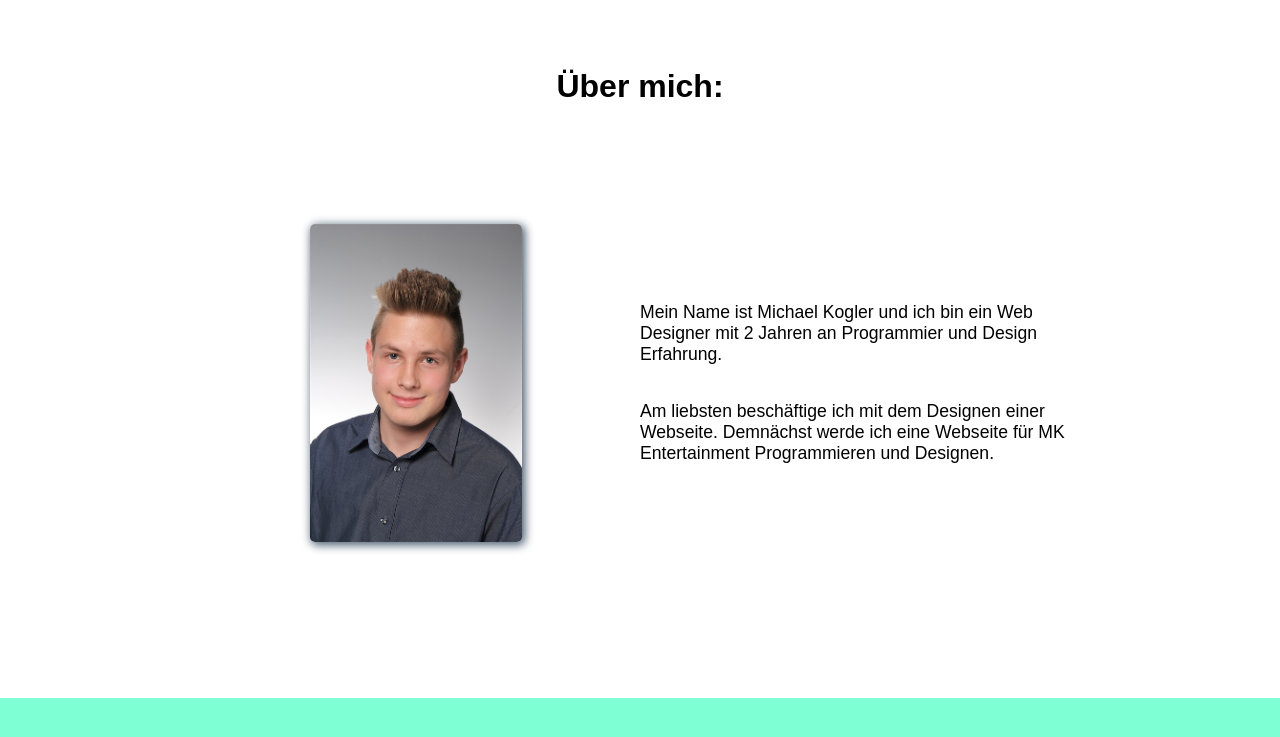
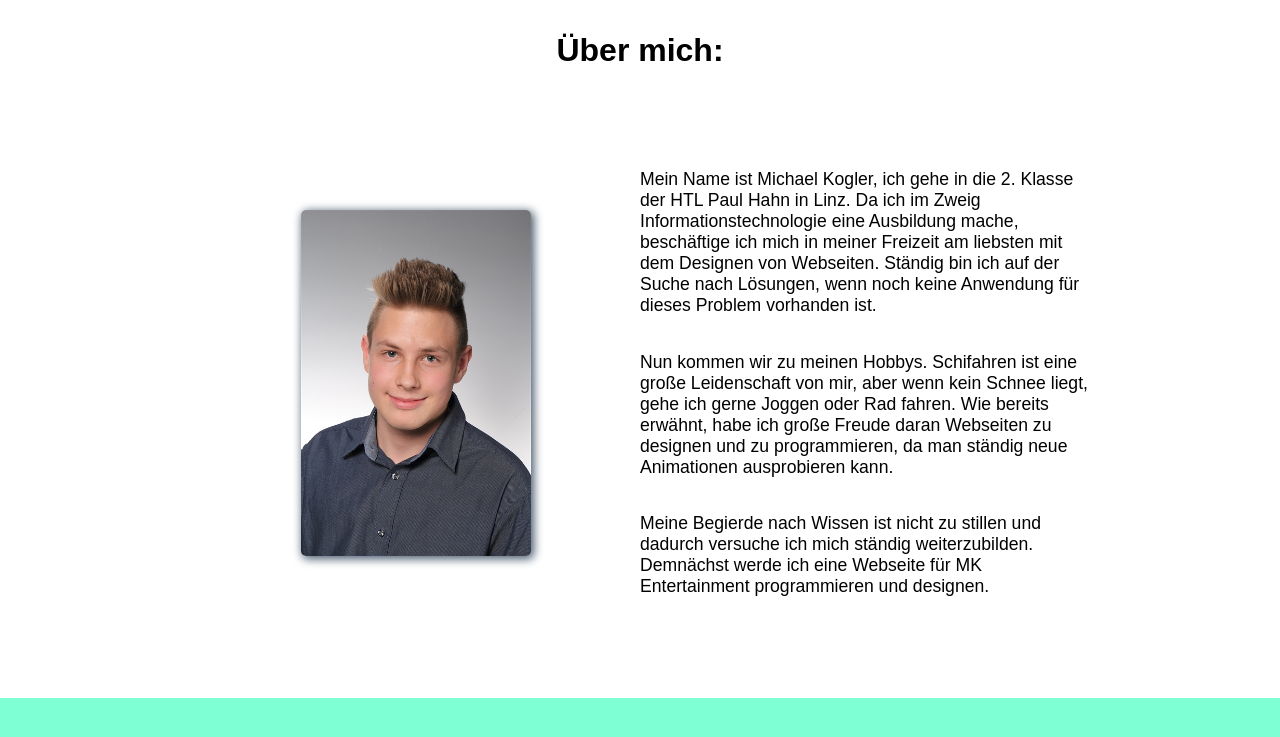
Before and after one commit to Koglmi/koglermichael, a plain HTML site: page index.html in a window 1280 px wide. Shown: the part 822-1559 px from the top of the page. Drawn offline with Linux system fonts and the light colour scheme.

Commit message:
about me text

```diff
--- a/index.html
+++ b/index.html
@@ -49,10 +49,13 @@
                 </div>
                 <div class="partAbout">
                     <p>
-                        Mein Name ist Michael Kogler und ich bin ein Web Designer mit 2 Jahren an Programmier und Design Erfahrung.
+                    Mein Name ist Michael Kogler, ich gehe in die 2. Klasse der HTL Paul Hahn in Linz. Da ich im Zweig Informationstechnologie eine Ausbildung mache, beschäftige ich mich in meiner Freizeit am liebsten mit dem Designen von Webseiten. Ständig bin ich auf der Suche nach Lösungen, wenn noch keine Anwendung für dieses Problem vorhanden ist.
                     </p>
                     <p>
-                        Am liebsten beschäftige ich mit dem Designen einer Webseite. Demnächst werde ich eine Webseite für MK Entertainment Programmieren und Designen.
+                        Nun kommen wir zu meinen Hobbys. Schifahren ist eine große Leidenschaft von mir, aber wenn kein Schnee liegt, gehe ich gerne Joggen oder Rad fahren. Wie bereits erwähnt, habe ich große Freude daran Webseiten zu designen und zu programmieren, da man ständig neue Animationen ausprobieren kann.
+                    </p>
+                    <p>
+                        Meine Begierde nach Wissen ist nicht zu stillen und dadurch versuche ich mich ständig weiterzubilden. Demnächst werde ich eine Webseite für MK Entertainment programmieren und designen.
                     </p>
                 </div>
             </div>
--- a/style/about.css
+++ b/style/about.css
@@ -17,7 +17,7 @@
     justify-content: flex-start;
     align-items: center;
     width: 70%;
-    height: 70%;
+    height: 80%;
     flex-direction: row;
 }
 
@@ -26,13 +26,13 @@
     justify-content: center;
     align-items: center;
     width: 50%;
-    height: 70%;
+    height: 100%;
     flex-direction: column;
     font-size: 1.1em;
 }
 
 #aboutMePicture {
-    height: 90%;
+    height: 60%;
     border-radius: 5px;
     box-shadow: 2px 2px 10px 1px #485b6e;
 }
```
Also changed, not shown: 1 other file.
